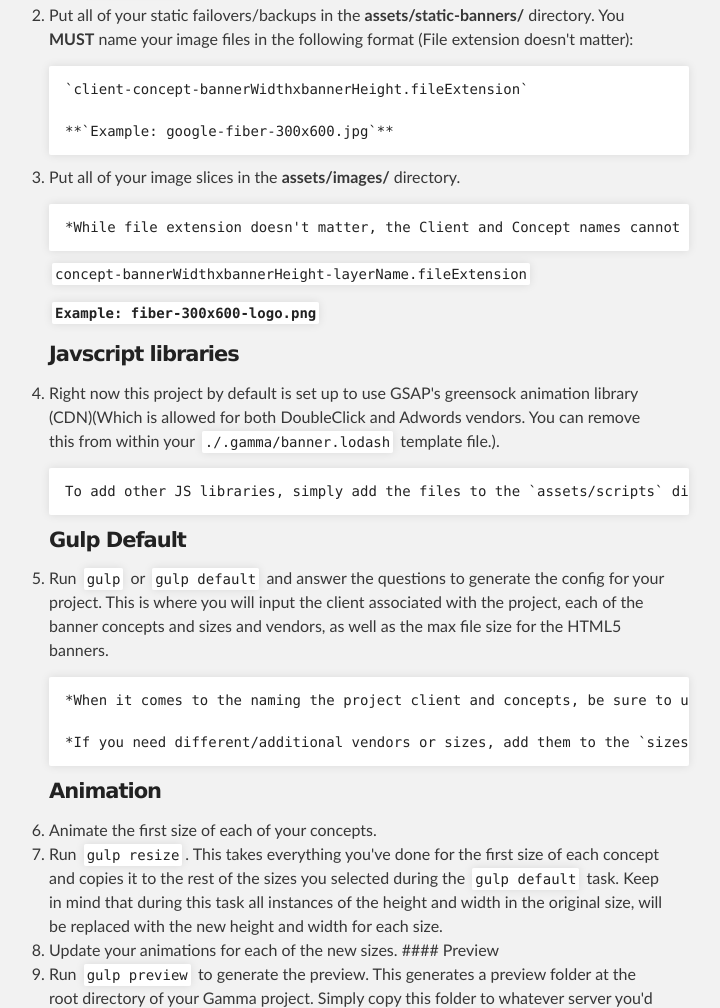
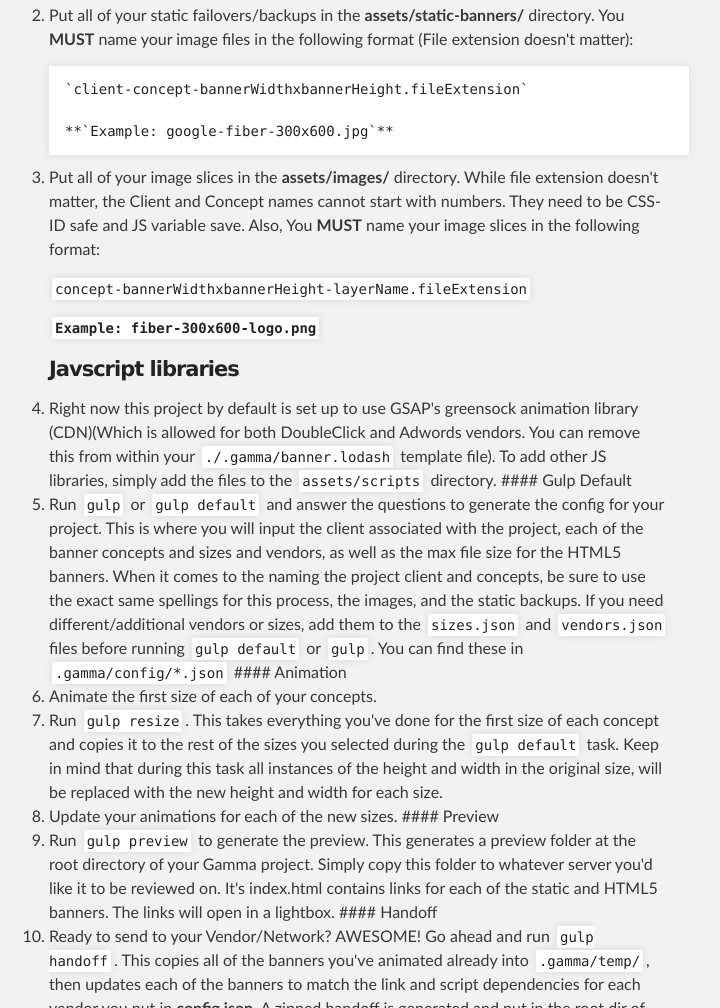
Before and after one commit to lovecomm/gamma, a plain HTML site: page index.html in a window 1280 px wide. Shown: the part 701-1709 px from the top of the page, without its empty margins (291-1011 px from the left). Drawn offline with Linux system fonts and the light colour scheme.

```diff
--- a/index.html
+++ b/index.html
@@ -55,10 +55,7 @@
 </code></pre>
 </li>
 <li>
-<p>Put all of your image slices in the <strong>assets/images/</strong> directory.</p>
-
-<pre><code>*While file extension doesn't matter, the Client and Concept names cannot start with numbers. They need to be CSS-ID safe and JS variable save. Also, You **MUST** name your image slices in the following format:*
-</code></pre>
+<p>Put all of your image slices in the <strong>assets/images/</strong> directory. While file extension doesn't matter, the Client and Concept names cannot start with numbers. They need to be CSS-ID safe and JS variable save. Also, You <strong>MUST</strong> name your image slices in the following format:</p>
 
 <p><code>concept-bannerWidthxbannerHeight-layerName.fileExtension</code></p>
 
@@ -67,26 +64,10 @@
 <h4>
 <a id="javscript-libraries" class="anchor" href="#javscript-libraries" aria-hidden="true"><span aria-hidden="true" class="octicon octicon-link"></span></a>Javscript libraries</h4>
 </li>
-<li>
-<p>Right now this project by default is set up to use GSAP's greensock animation library (CDN)(Which is allowed for both DoubleClick and Adwords vendors. You can remove this from within your <code>./.gamma/banner.lodash</code> template file.).</p>
-
-<pre><code>To add other JS libraries, simply add the files to the `assets/scripts` directory.
-</code></pre>
-
-<h4>
-<a id="gulp-default" class="anchor" href="#gulp-default" aria-hidden="true"><span aria-hidden="true" class="octicon octicon-link"></span></a>Gulp Default</h4>
-</li>
-<li>
-<p>Run <code>gulp</code> or <code>gulp default</code> and answer the questions to generate the config for your project. This is where you will input the client associated with the project, each of the banner concepts and sizes and vendors, as well as the max file size for the HTML5 banners.</p>
-
-<pre><code>*When it comes to the naming the project client and concepts, be sure to use the exact same spellings for this process, the images, and the static backups.*
-
-*If you need different/additional vendors or sizes, add them to the `sizes.json` and `vendors.json` files before running `gulp default` or `gulp`. You can find these in `.gamma/config/*.json`*
-</code></pre>
-
-<h4>
-<a id="animation" class="anchor" href="#animation" aria-hidden="true"><span aria-hidden="true" class="octicon octicon-link"></span></a>Animation</h4>
-</li>
+<li>Right now this project by default is set up to use GSAP's greensock animation library (CDN)(Which is allowed for both DoubleClick and Adwords vendors. You can remove this from within your <code>./.gamma/banner.lodash</code> template file). To add other JS libraries, simply add the files to the <code>assets/scripts</code> directory.
+#### Gulp Default</li>
+<li>Run <code>gulp</code> or <code>gulp default</code> and answer the questions to generate the config for your project. This is where you will input the client associated with the project, each of the banner concepts and sizes and vendors, as well as the max file size for the HTML5 banners. When it comes to the naming the project client and concepts, be sure to use the exact same spellings for this process, the images, and the static backups. If you need different/additional vendors or sizes, add them to the <code>sizes.json</code> and <code>vendors.json</code> files before running <code>gulp default</code> or <code>gulp</code>. You can find these in <code>.gamma/config/*.json</code>
+#### Animation</li>
 <li>Animate the first size of each of your concepts.</li>
 <li>Run <code>gulp resize</code>. This takes everything you've done for the first size of each concept and copies it to the rest of the sizes you selected during the <code>gulp default</code> task. Keep in mind that during this task all instances of the height and width in the original size, will be replaced with the new height and width for each size.</li>
 <li>Update your animations for each of the new sizes.
```
Also changed, not shown: params.json (+1 -1 lines).
